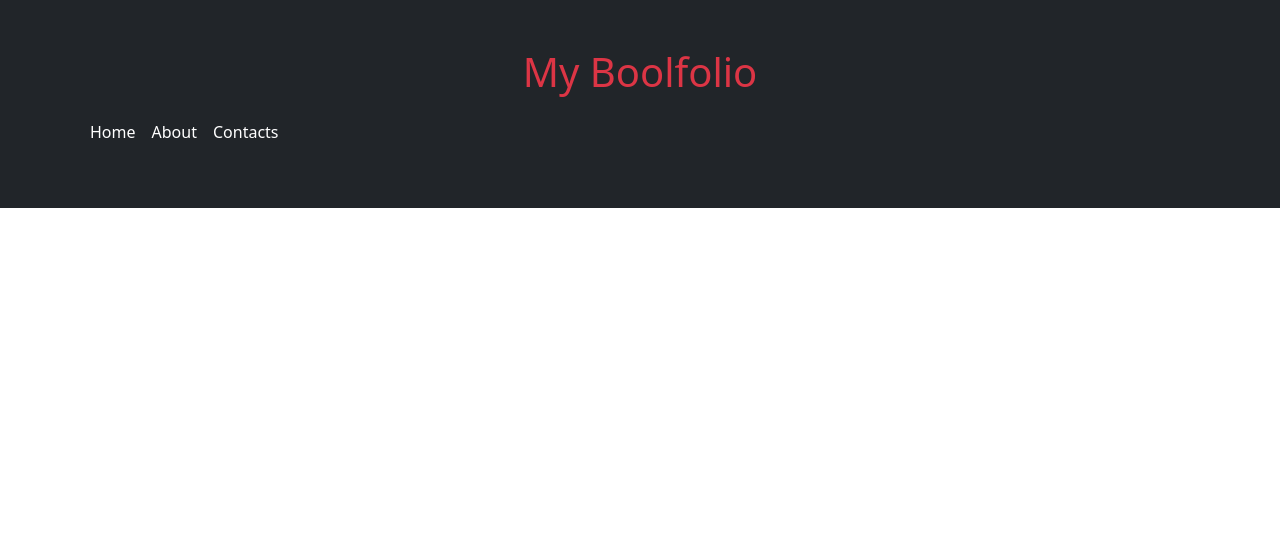
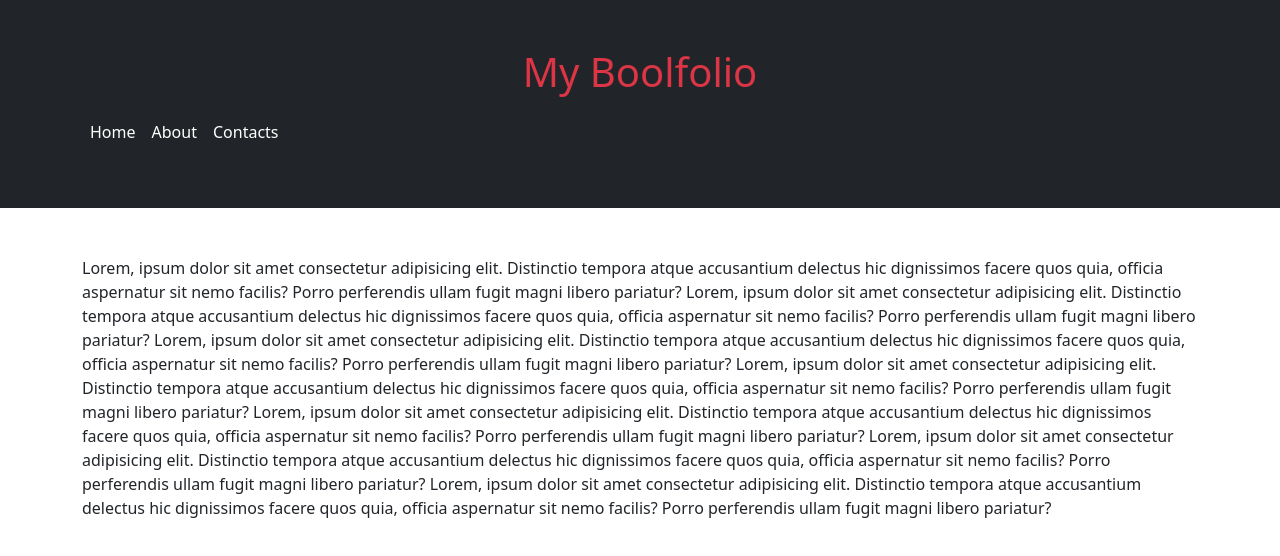
Before and after one commit to giuseppesciacca/vite-boolfolio, a Vue app: page /about in a window 1280 px wide. Shown: the top 556 px of the page. Built offline with nearby package versions, Linux system fonts and the light colour scheme.

Commit message:
ADD About view

```diff
--- a/src/pages/AppAbout.vue
+++ b/src/pages/AppAbout.vue
@@ -5,8 +5,28 @@ export default {
 </script>
 
 <template>
-    <div>
-
+    <div class="container py-5">
+        Lorem, ipsum dolor sit amet consectetur adipisicing elit. Distinctio tempora atque accusantium delectus hic
+        dignissimos facere quos quia, officia aspernatur sit nemo facilis? Porro perferendis ullam fugit magni libero
+        pariatur?
+        Lorem, ipsum dolor sit amet consectetur adipisicing elit. Distinctio tempora atque accusantium delectus hic
+        dignissimos facere quos quia, officia aspernatur sit nemo facilis? Porro perferendis ullam fugit magni libero
+        pariatur? Lorem, ipsum dolor sit amet consectetur adipisicing elit. Distinctio tempora atque accusantium delectus
+        hic
+        dignissimos facere quos quia, officia aspernatur sit nemo facilis? Porro perferendis ullam fugit magni libero
+        pariatur? Lorem, ipsum dolor sit amet consectetur adipisicing elit. Distinctio tempora atque accusantium delectus
+        hic
+        dignissimos facere quos quia, officia aspernatur sit nemo facilis? Porro perferendis ullam fugit magni libero
+        pariatur? Lorem, ipsum dolor sit amet consectetur adipisicing elit. Distinctio tempora atque accusantium delectus
+        hic
+        dignissimos facere quos quia, officia aspernatur sit nemo facilis? Porro perferendis ullam fugit magni libero
+        pariatur? Lorem, ipsum dolor sit amet consectetur adipisicing elit. Distinctio tempora atque accusantium delectus
+        hic
+        dignissimos facere quos quia, officia aspernatur sit nemo facilis? Porro perferendis ullam fugit magni libero
+        pariatur? Lorem, ipsum dolor sit amet consectetur adipisicing elit. Distinctio tempora atque accusantium delectus
+        hic
+        dignissimos facere quos quia, officia aspernatur sit nemo facilis? Porro perferendis ullam fugit magni libero
+        pariatur?
     </div>
 </template>
 
```
